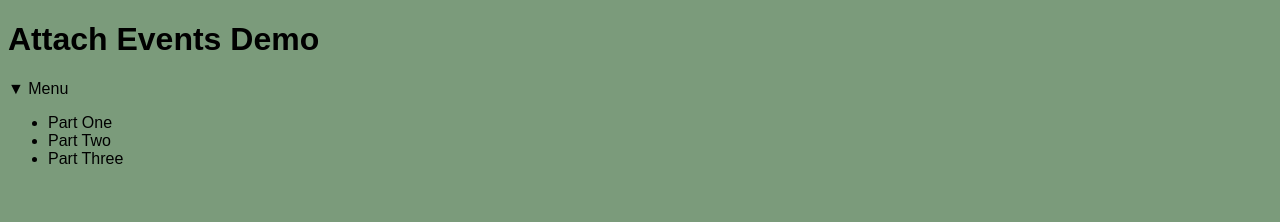
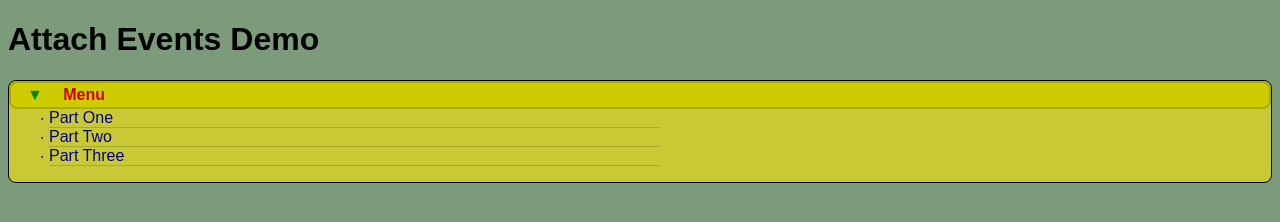
Before and after one commit to borkabrak/attachEvents.js, a plain HTML site: page index.html in a window 1280 px wide. Drawn offline with Linux system fonts and the light colour scheme.

Commit message:
New, yellow menu design

```diff
--- a/index.css
+++ b/index.css
@@ -3,7 +3,45 @@ body {
     font-family: sans-serif;
 }
 
-#input {
-    width: 80em;
-    height: 25em;
+.menu {
+    background-color: #C9C936;
+    border-radius: 0.5em;
+    transition: 100ms ease-out;
+    border: solid black 1px;
 }
+
+.menu .title {
+    cursor: pointer;
+    transition: inherit;
+    background-color: #cc0;
+    color: #c00;
+    border-top-left-radius: inherit;
+    border-top-right-radius: inherit;
+    font-weight: bold;
+    border: solid #aa0 2px;
+    border-radius: inherit;
+    line-height: 1.5;
+}
+
+.menu .title:hover {
+    background-color: #ff0;
+    color: #f00;
+    border-color: #ff8;
+}
+
+.menu .status {
+    padding-left: 1em;
+    padding-right: 1em;
+    color: #080;
+}
+
+.menu ul {
+    margin-top: 0;
+    color: #008;
+}
+
+.menu ul li {
+    list-style-type: "∙ ";
+    border-bottom: solid #aa3 1px;
+    width: 50%;
+}
--- a/index.html
+++ b/index.html
@@ -12,7 +12,7 @@
 
 <div class="menu">
 
-    <div class="title">
+    <div class="title" title="Collapse/Expand the menu">
         <span class="status"> ▼ </span>
         <span class="label">Menu</span>
     </div>
```
